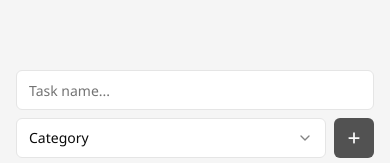
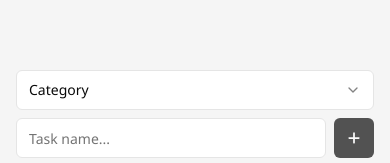
Before and after one commit to Omar-Aj/todo-app, a Next.js app: page / in a window 390 px wide. Shown: the part 678-841 px from the top of the page. Built offline with nearby package versions, Linux system fonts and the light colour scheme; a web font is replaced by a local one.

Commit message:
Change order of inputs in form on mobile devices.

```diff
--- a/components/NewTodoTaskForm.tsx
+++ b/components/NewTodoTaskForm.tsx
@@ -67,16 +67,11 @@ const NewTodoTaskForm: FC<Props> = ({ addTodoTask }) => {
 
   return (
     <div className="flex flex-wrap gap-2 md:flex-nowrap">
-      <Input
-        placeholder="Task name..."
-        value={taskName}
-        onChange={(e) => setTaskName(e.target.value)}
-      />
       <Select
         value={currentCategory}
         onValueChange={(value) => setCurrentCategory(value)}
       >
-        <SelectTrigger className="w-32 shrink-0 flex-grow cursor-default md:w-48">
+        <SelectTrigger className="cursor-default md:w-48">
           <SelectValue placeholder="Category" />
         </SelectTrigger>
         <SelectContent>
@@ -87,6 +82,12 @@ const NewTodoTaskForm: FC<Props> = ({ addTodoTask }) => {
           ))}
         </SelectContent>
       </Select>
+      <Input
+        placeholder="Task name..."
+        value={taskName}
+        onChange={(e) => setTaskName(e.target.value)}
+        className="w-32 shrink-0 flex-grow md:order-first md:w-auto"
+      />
       <Button
         onClick={addTaskHandler}
         className="shrink-0 bg-neutral-600"
```
